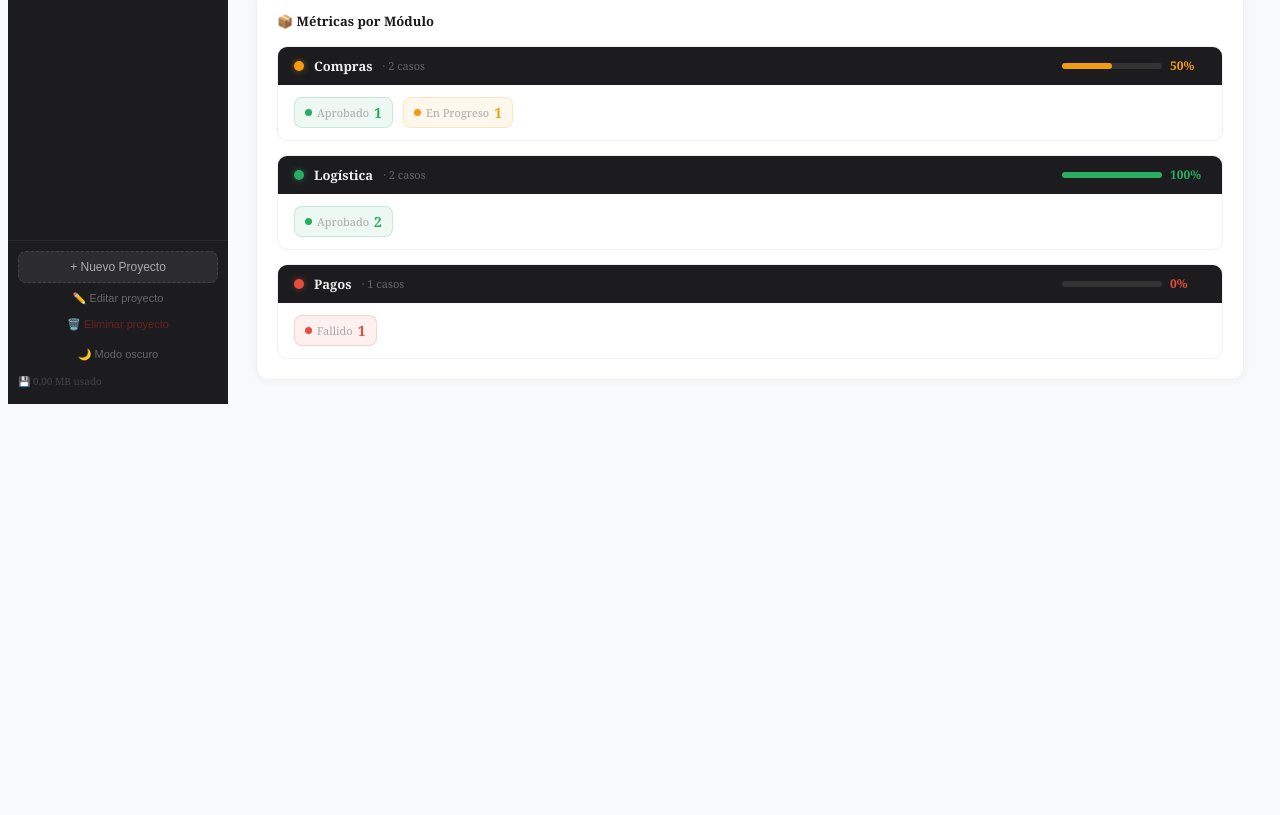
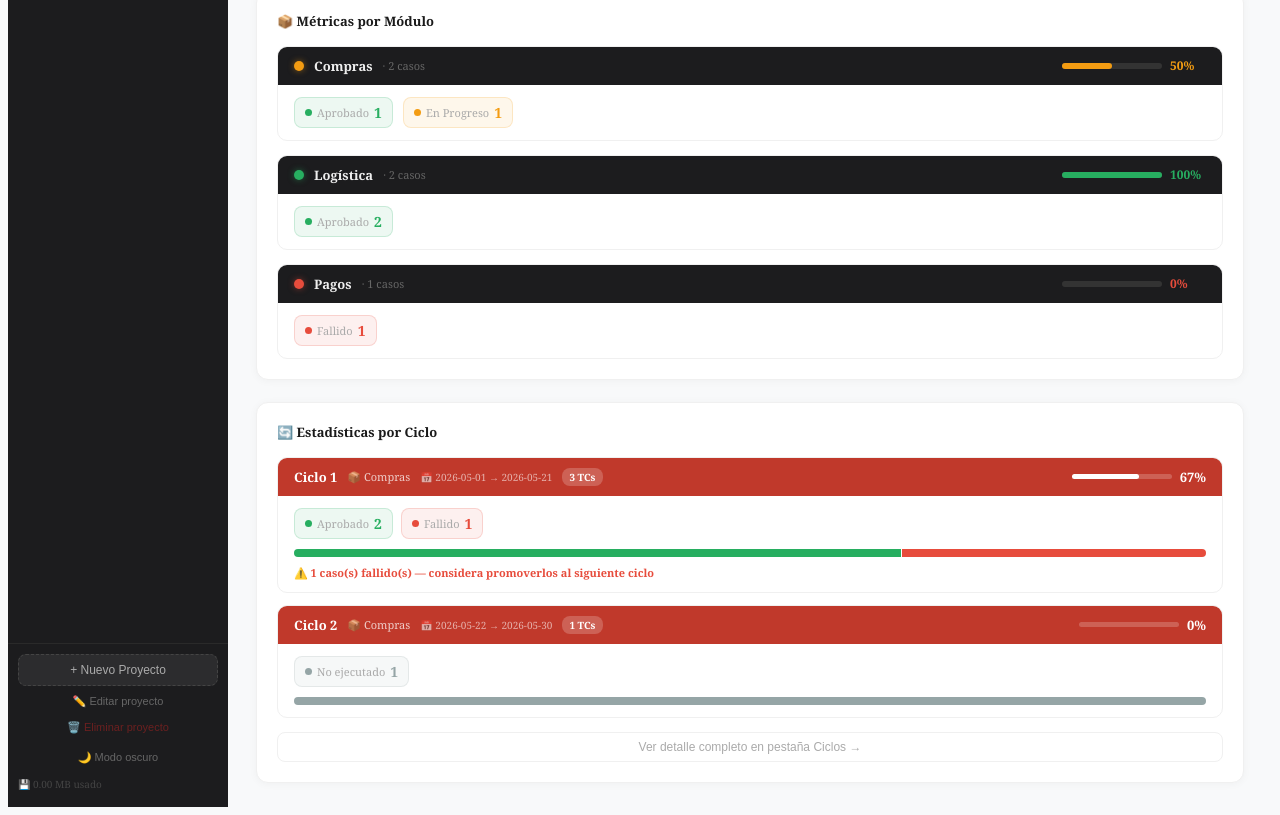
Before and after one commit to augustogarcia202512-source/panamericana-testing, a React (Vite) app: page / in a window 1280 px wide. Shown: the part 917-1732 px from the top of the page. Before the commit the page ends 1329 px from the top, so only its background shows below. Built offline with nearby package versions, Linux system fonts and the light colour scheme.

Commit message:
Nuevo ajuste de diseño en la pagina

```diff
--- a/src/App.jsx
+++ b/src/App.jsx
@@ -1085,7 +1085,7 @@ export default function App() {
 
                 {/* stat chips */}
                 <div style={{display:"flex",gap:12,flexWrap:"wrap"}}>
-                  {[{label:"Total",value:tests.length,color:"#222"},{label:"Aprobado",value:stats["Aprobado"],color:"#27AE60"},{label:"En Progreso",value:stats["En Progreso"],color:"#F39C12"},{label:"Fallido",value:stats["Fallido"],color:"#E74C3C"},{label:"No ejecutado",value:stats["No ejecutado"],color:"#95A5A6"},{label:"No aplica",value:stats["No aplica"],color:"#BDC3C7"},{label:"Bloqueante",value:stats["Bloqueante"],color:"#8E44AD"}].map(s=>(
+                  {[{label:"Total",value:tests.length,color:DM.text},{label:"Aprobado",value:stats["Aprobado"],color:"#27AE60"},{label:"En Progreso",value:stats["En Progreso"],color:"#F39C12"},{label:"Fallido",value:stats["Fallido"],color:"#E74C3C"},{label:"No ejecutado",value:stats["No ejecutado"],color:"#95A5A6"},{label:"No aplica",value:stats["No aplica"],color:"#BDC3C7"},{label:"Bloqueante",value:stats["Bloqueante"],color:"#8E44AD"}].map(s=>(
                     <div key={s.label} style={{background:DM.card,borderRadius:10,padding:"12px 16px",boxShadow:"0 1px 8px #0000000a",border:`1px solid ${DM.cardBorder}`,minWidth:90}}>
                       <div style={{fontSize:10,color:DM.sub,fontWeight:700,textTransform:"uppercase",letterSpacing:"0.07em"}}>{s.label}</div>
                       <div style={{fontSize:28,fontWeight:800,color:s.color,lineHeight:1.1}}>{s.value}</div>
@@ -1138,7 +1138,6 @@ export default function App() {
                         const semC=modExecPct>=70?"#27AE60":modExecPct>=40?"#F39C12":"#E74C3C";
                         return(
                           <div key={mod} style={{border:`1px solid ${DM.cardBorder}`,borderRadius:10,overflow:"hidden"}}>
-                            {/* Module header */}
                             <div style={{background:DM.sidebar,padding:"10px 16px",display:"flex",alignItems:"center",justifyContent:"space-between"}}>
                               <div style={{display:"flex",alignItems:"center",gap:10}}>
                                 <div style={{width:10,height:10,borderRadius:"50%",background:semC,boxShadow:`0 0 6px ${semC}80`}}/>
@@ -1173,6 +1172,89 @@ export default function App() {
                         );
                       })}
                     </div>
+                  </div>
+                )}
+
+                {/* Estadísticas por Ciclo */}
+                {(proj.ciclos||[]).length>0&&(
+                  <div style={{background:DM.card,borderRadius:12,padding:20,border:`1px solid ${DM.cardBorder}`,boxShadow:"0 1px 8px #0000000a"}}>
+                    <div style={{fontSize:13,fontWeight:700,color:DM.text,marginBottom:16}}>🔄 Estadísticas por Ciclo</div>
+                    <div style={{display:"flex",flexDirection:"column",gap:12}}>
+                      {(proj.ciclos||[]).map(ciclo=>{
+                        const ejecs=ciclo.ejecuciones||[];
+                        const ap=ejecs.filter(e=>e.estado==="Aprobado").length;
+                        const fa=ejecs.filter(e=>e.estado==="Fallido").length;
+                        const ep=ejecs.filter(e=>e.estado==="En Progreso").length;
+                        const ne=ejecs.filter(e=>e.estado==="No ejecutado").length;
+                        const na=ejecs.filter(e=>e.estado==="No aplica").length;
+                        const bl=ejecs.filter(e=>e.estado==="Bloqueante").length;
+                        const cp=ejecs.length?Math.round(((ap+na)/ejecs.length)*100):0;
+                        const cc=cp>=70?"#27AE60":cp>=40?"#F39C12":"#E74C3C";
+                        return(
+                          <div key={ciclo.id} style={{border:`1px solid ${DM.cardBorder}`,borderRadius:10,overflow:"hidden"}}>
+                            {/* Ciclo header */}
+                            <div style={{background:proj.color,padding:"10px 16px",display:"flex",alignItems:"center",justifyContent:"space-between",flexWrap:"wrap",gap:8}}>
+                              <div style={{display:"flex",alignItems:"center",gap:10}}>
+                                <span style={{fontSize:13,fontWeight:800,color:"#fff"}}>{ciclo.nombre}</span>
+                                <span style={{fontSize:11,color:"rgba(255,255,255,0.75)"}}>📦 {ciclo.modulo}</span>
+                                {ciclo.fechaInicio&&<span style={{fontSize:10,color:"rgba(255,255,255,0.6)"}}>📅 {ciclo.fechaInicio}{ciclo.fechaFin?` → ${ciclo.fechaFin}`:""}</span>}
+                                <span style={{fontSize:10,background:"rgba(255,255,255,0.2)",color:"#fff",padding:"2px 7px",borderRadius:8,fontWeight:700}}>{ejecs.length} TCs</span>
+                              </div>
+                              <div style={{display:"flex",alignItems:"center",gap:8}}>
+                                <div style={{width:100,height:5,background:"rgba(255,255,255,0.2)",borderRadius:3}}>
+                                  <div style={{width:`${cp}%`,height:"100%",background:"#fff",borderRadius:3,transition:"width 0.6s"}}/>
+                                </div>
+                                <span style={{fontSize:13,fontWeight:800,color:"#fff"}}>{cp}%</span>
+                              </div>
+                            </div>
+                            {/* Ciclo stats */}
+                            {ejecs.length>0?(
+                              <div style={{padding:"12px 16px"}}>
+                                <div style={{display:"flex",gap:8,flexWrap:"wrap",marginBottom:10}}>
+                                  {[
+                                    {label:"Aprobado",value:ap,color:"#27AE60"},
+                                    {label:"En Progreso",value:ep,color:"#F39C12"},
+                                    {label:"Fallido",value:fa,color:"#E74C3C"},
+                                    {label:"No ejecutado",value:ne,color:"#95A5A6"},
+                                    {label:"No aplica",value:na,color:"#BDC3C7"},
+                                    {label:"Bloqueante",value:bl,color:"#8E44AD"},
+                                  ].filter(s=>s.value>0).map(s=>(
+                                    <div key={s.label} style={{display:"flex",alignItems:"center",gap:5,background:s.color+"15",border:`1px solid ${s.color}30`,borderRadius:8,padding:"5px 10px"}}>
+                                      <div style={{width:7,height:7,borderRadius:"50%",background:s.color}}/>
+                                      <span style={{fontSize:11,color:DM.sub}}>{s.label}</span>
+                                      <span style={{fontSize:14,fontWeight:800,color:s.color}}>{s.value}</span>
+                                    </div>
+                                  ))}
+                                </div>
+                                {/* Mini barra por estado */}
+                                <div style={{display:"flex",height:8,borderRadius:4,overflow:"hidden",gap:1}}>
+                                  {[
+                                    {value:ap,color:"#27AE60"},
+                                    {value:ep,color:"#F39C12"},
+                                    {value:fa,color:"#E74C3C"},
+                                    {value:ne,color:"#95A5A6"},
+                                    {value:na,color:"#BDC3C7"},
+                                    {value:bl,color:"#8E44AD"},
+                                  ].filter(s=>s.value>0).map((s,i)=>(
+                                    <div key={i} style={{flex:s.value,background:s.color,transition:"flex 0.6s"}}/>
+                                  ))}
+                                </div>
+                                {fa>0&&(
+                                  <div style={{marginTop:8,fontSize:11,color:"#E74C3C",fontWeight:600}}>
+                                    ⚠️ {fa} caso(s) fallido(s) — considera promoverlos al siguiente ciclo
+                                  </div>
+                                )}
+                              </div>
+                            ):(
+                              <div style={{padding:"12px 16px",fontSize:12,color:"#aaa"}}>Sin TCs asignados aún</div>
+                            )}
+                          </div>
+                        );
+                      })}
+                    </div>
+                    <button onClick={()=>setTab("ciclos")} style={{marginTop:14,background:"none",border:`1px solid ${DM.cardBorder}`,borderRadius:8,color:DM.sub,padding:"7px 16px",cursor:"pointer",fontSize:12,width:"100%"}}>
+                      Ver detalle completo en pestaña Ciclos →
+                    </button>
                   </div>
                 )}
               </div>
```
